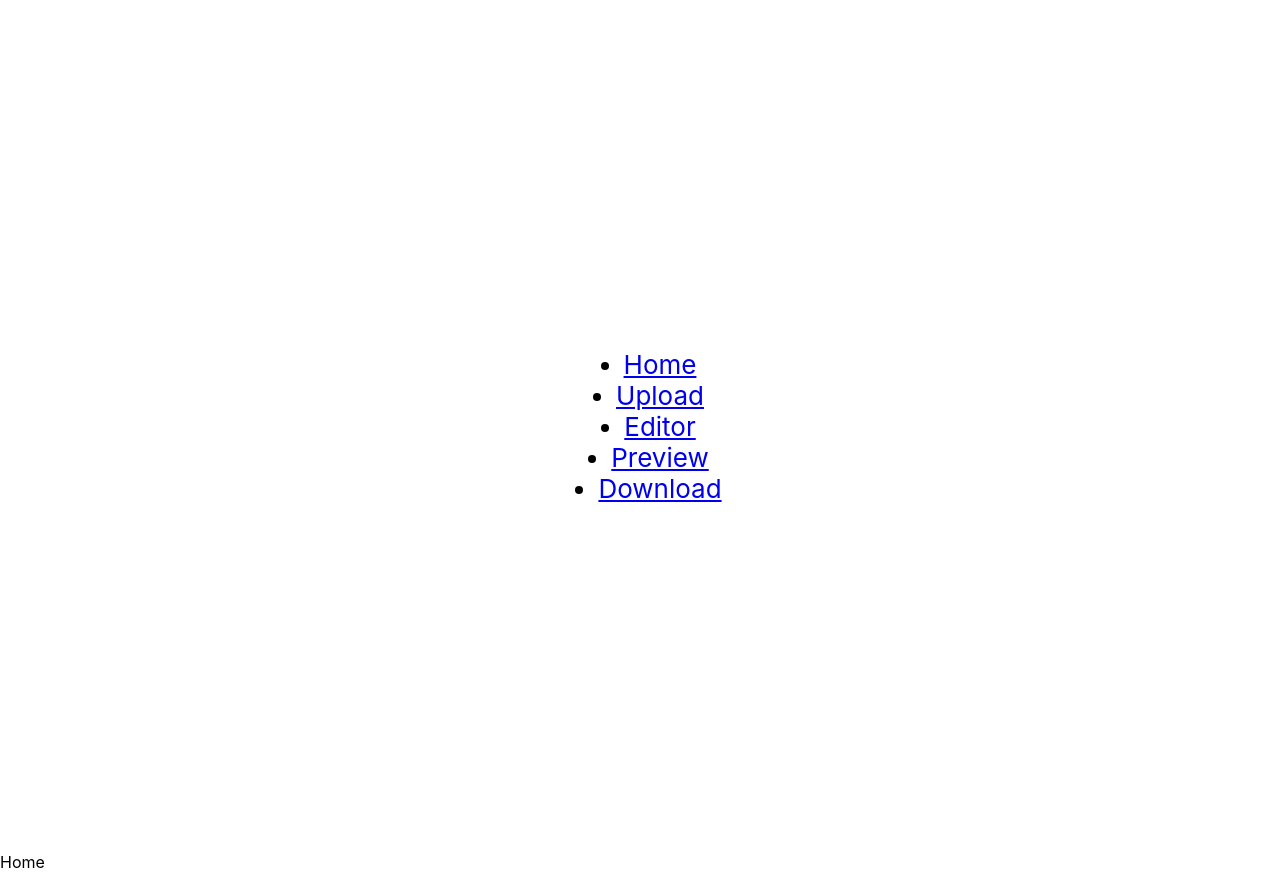
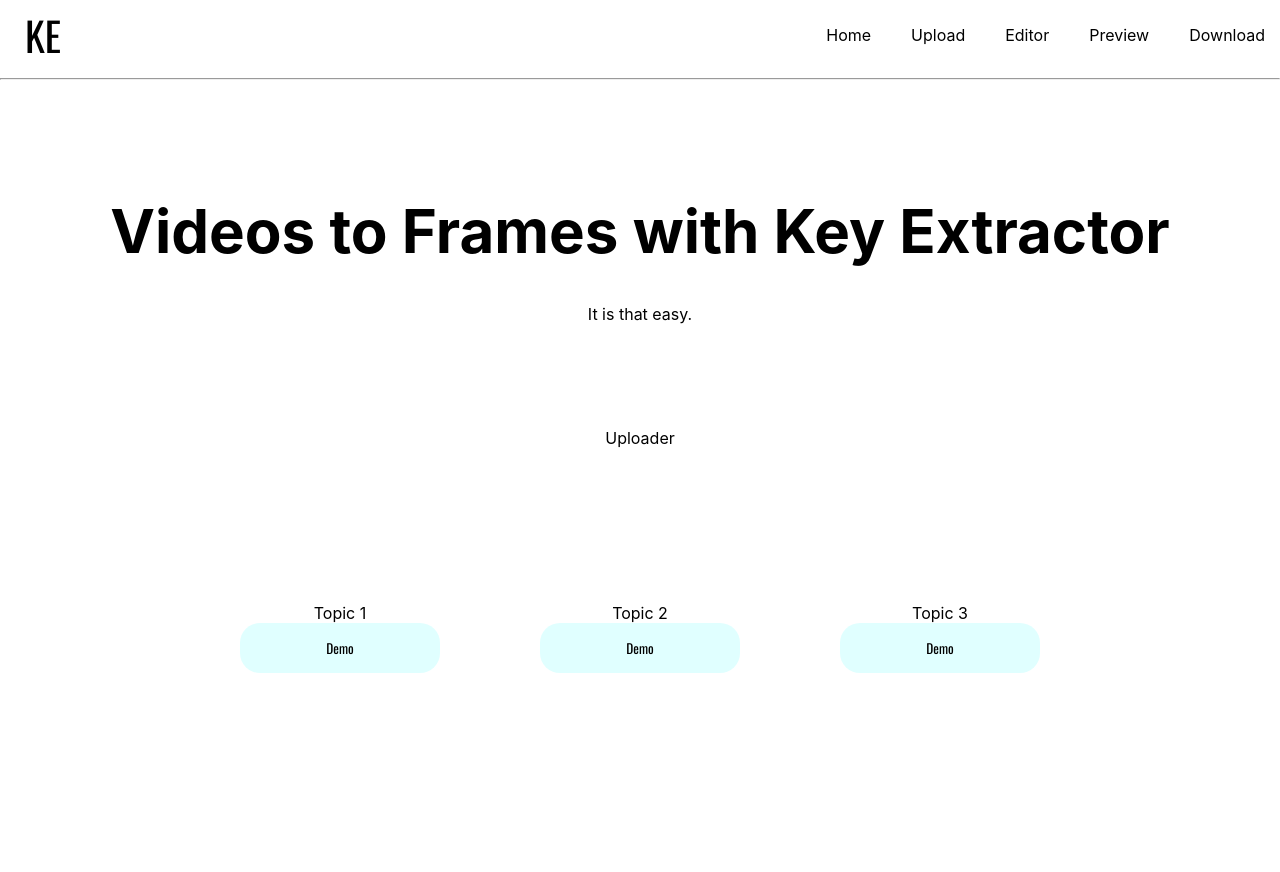
Before and after one commit to ke-4140/ke-frontend, a React (Create React App) app: page / in a window 1280 px wide. After the commit the page ends 800 px from the top, so only its background shows below. Built offline with nearby package versions, Linux system fonts and the light colour scheme.

Commit message:
button and card

```diff
--- a/package.json
+++ b/package.json
@@ -3,7 +3,6 @@
   "version": "0.1.0",
   "private": true,
   "dependencies": {
-    "@material-ui/core": "^4.11.3",
     "@reduxjs/toolkit": "^1.1.0",
     "@testing-library/jest-dom": "^4.2.4",
     "@testing-library/react": "^9.3.2",
--- a/src/App.css
+++ b/src/App.css
@@ -1,15 +1,9 @@
-.App {
-  text-align: center;
-}
-
-.App-logo {
-  height: 40vmin;
-  pointer-events: none;
-}
+@import url('https://fonts.googleapis.com/css?family=Oswald');
 
 @media (prefers-reduced-motion: no-preference) {
-  .App-logo {
+.app h1 {
     animation: App-logo-float infinite 3s ease-in-out;
+    font-size: 60px;
   }
 }
 
--- a/src/App.js
+++ b/src/App.js
@@ -1,13 +1,40 @@
 import React from 'react';
-import logo from './logo.svg';
 import { Header } from './components/Header';
+import { Button } from './components/Button';
+import { Card } from './components/Card';
 import './App.css';
-
 function App() {
   return (
-    <div>
+    <div className='app'>
       <Header/>
-      <span> Home</span>
+      <Card width='100%' flexDirection='column'>
+        <h1>Videos to  Frames with Key Extractor</h1>
+        <span>It is that easy.</span>
+      </Card>
+
+      <Card width='100%' height='100px' flexDirection='column'>
+        Uploader
+      </Card>
+
+      <Card width='100%' >
+        <Card flexDirection='column'>
+          <span>Topic 1 </span>
+          <Button label="Demo"></Button>
+
+        </Card>
+        <Card flexDirection='column'>
+          <span>Topic 2 </span>
+          <Button label="Demo"></Button>
+
+        </Card>
+        <Card flexDirection='column'>
+          <span>Topic 3 </span>
+          <Button label="Demo"></Button>
+
+        </Card>
+      </Card>
+
+
     </div>
   );
 }
--- /dev/null
+++ b/src/components/Button.css
@@ -0,0 +1,10 @@
+.button {
+  border-radius: 20px;
+  border-width: 0;
+  background-color:lightcyan;
+}
+
+.label {
+  font-size: 20;
+  font-family: "Oswald";
+}
--- /dev/null
+++ b/src/components/Button.js
@@ -0,0 +1,17 @@
+import React, { useState } from 'react';
+import styles from './Button.css';
+//todo: disable state color schemes s
+export function Button({
+  onClick,
+  iconBefore, //icon before label
+  label, //text
+  iconAfter, //icon after label
+  width = '200px',
+  height= '50px' // (large, medium, small)
+}) {
+  return (
+    <button type="button" className="button" style={{width: width, height: height}} onClick={onClick}>
+      <span className="label">{label}</span>
+    </button>
+  )
+}
--- /dev/null
+++ b/src/components/Card.css
@@ -0,0 +1,7 @@
+.card {
+  border-radius: 30px;
+  display: flex;
+  justify-content: center;
+  align-items: center;
+  flex-direction: column;
+}
--- /dev/null
+++ b/src/components/Card.js
@@ -0,0 +1,19 @@
+import React, { useState } from 'react';
+import styles from './Card.css';
+//todo: disable state color schemes s
+export function Card({
+  onPress,
+  iconBefore, //icon before label
+  label, //text
+  iconAfter, //icon after label
+  width = '300px',
+  height = '300px',
+  flexDirection = 'row', // (large, medium, small)
+  children
+}) {
+  return (
+    <div type="card" className="card" style={{ width: width, height: height, flexDirection: flexDirection}} onClick={onPress}>
+      {children}
+    </div>
+  )
+}
--- /dev/null
+++ b/src/components/Header.css
@@ -0,0 +1,33 @@
+.topNavBar{
+  display:flex;
+  width: 100%;
+  flex-direction: row;
+  justify-content: space-between;
+  align-items: center;
+  padding: 5px;
+}
+
+.logo{
+  padding-left:20px;
+  text-align: center;
+  font-size: 40px;
+  text-decoration: none;
+  color:black;
+  font-family: "Oswald";
+}
+
+.tabItem{
+  text-align: center;
+  padding: 20px;
+  text-decoration: none;
+  color:black;
+}
+
+.tabItem:hover{
+  text-decoration: underline;
+  text-decoration-style: double;
+}
+
+.diviver {
+  display:flex;
+}
--- a/src/components/Header.js
+++ b/src/components/Header.js
@@ -1,4 +1,4 @@
-import {Link} from 'react-router-dom';
+import { Link } from 'react-router-dom';
 import React, { useState } from 'react';
 import { useSelector, useDispatch } from 'react-redux';
 // import {
@@ -8,28 +8,23 @@ import { useSelector, useDispatch } from 'react-redux';
 //   incrementAsync,
 //   selectCount,
 // } from './counterSlice';
-// import styles from './Counter.module.css';
+import styles from './Header.css';
 
 export function Header() {
   return (
-    <div className="App">
-      <ul className="App-header">
-        <li>
-          <Link to="/">Home</Link>
-        </li>
-        <li>
-          <Link to="/uploader">Upload</Link>
-        </li>
-        <li>
-          <Link to="/editor">Editor</Link>
-        </li>
-        <li>
-          <Link to="/preview">Preview</Link>
-        </li>
-        <li>
-          <Link to="/download">Download</Link>
-        </li>
-      </ul>
-    </div>
+    <header>
+      <div className="topNavBar">
+        <div className="logo">KE</div>
+        <div>
+          <Link className="tabItem" to="/">Home</Link>
+          <Link className="tabItem" to="/uploader">Upload</Link>
+          <Link className="tabItem" to="/editor">Editor</Link>
+          <Link className="tabItem" to="/preview">Preview</Link>
+          <Link className="tabItem" to="/download">Download</Link>
+        </div>
+
+      </div>
+      <hr className="divider" class="solid"></hr>
+    </header>
   );
 }
```
Also changed, not shown: 1 other file (tests, documents, lock files or other folders).
